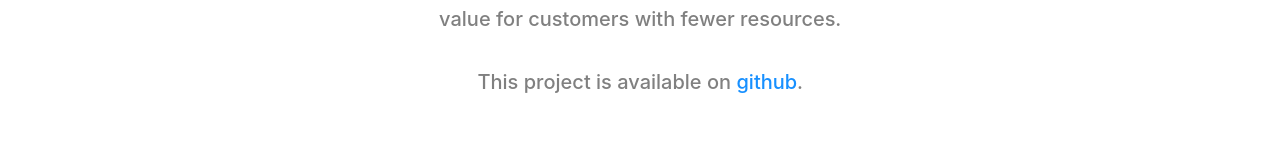
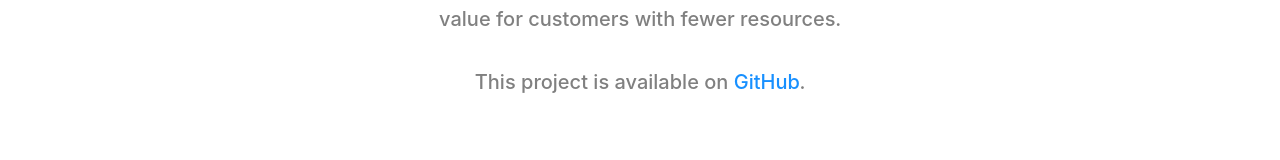
Before and after one commit to berenar/tfg-lean-cards-page, a React (Create React App) app: page /about_project in a window 1280 px wide. Shown: the part 262-422 px from the top of the page. Built offline with nearby package versions, Linux system fonts and the light colour scheme.

Commit message:
minor changes to AboutProject

```diff
--- a/src/AboutProject.jsx
+++ b/src/AboutProject.jsx
@@ -14,7 +14,7 @@ function AboutProject() {
                     They will be used to instruct software-related business how to apply
                     Lean methodologies to create more value for customers with fewer resources.
                     <br/><br/>
-                This project is available on <a href="https://github.com/berenar/tfg-lean-cards-page">github</a>.
+                This project is available on <a href="https://github.com/berenar/tfg-lean-cards-page">GitHub</a>.
                 </h3>
                 <Flip top cascade>
                     <img id="lean-keywords" src={require("./assets/Lean-project-management.jpg")}
```
